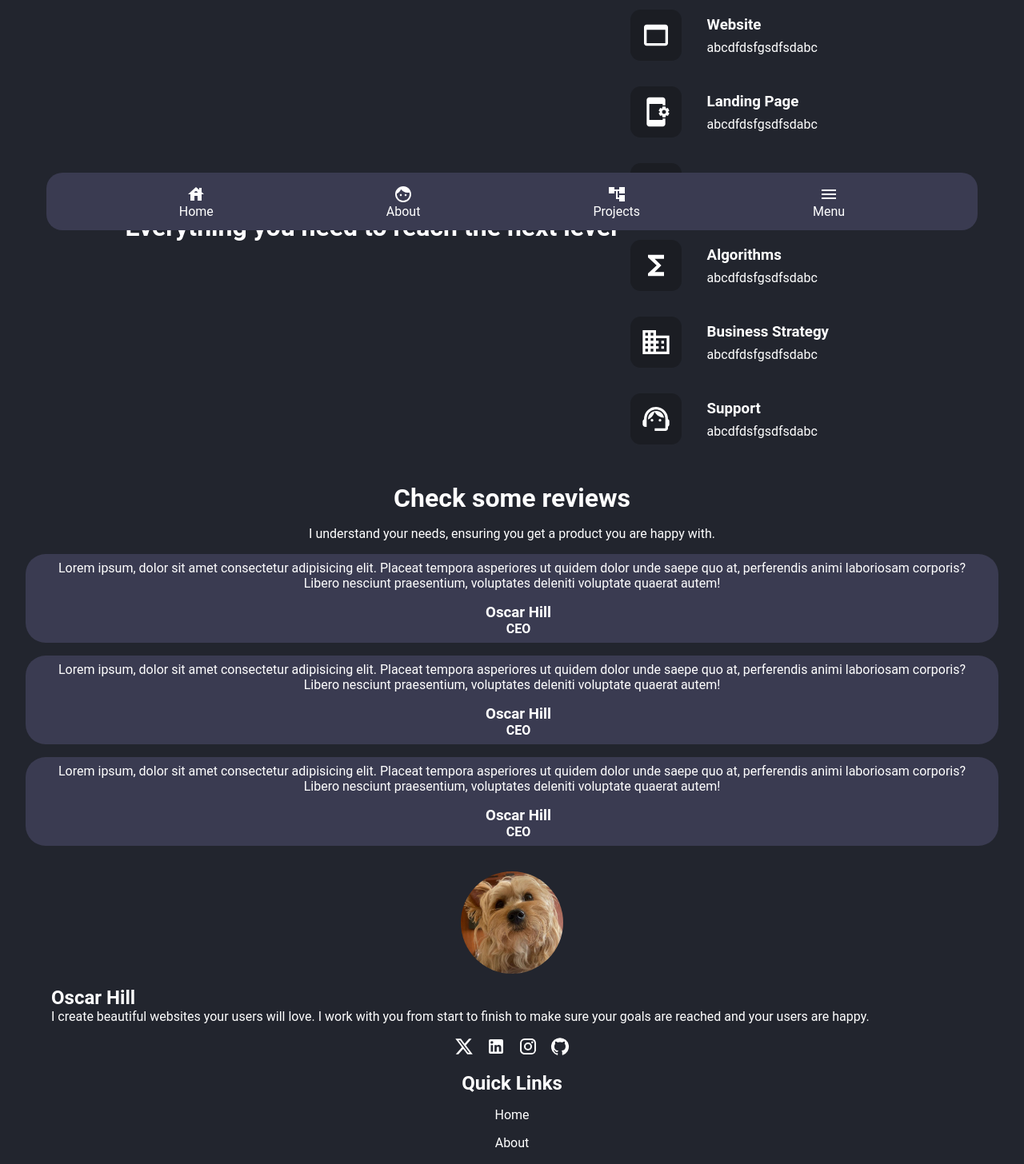
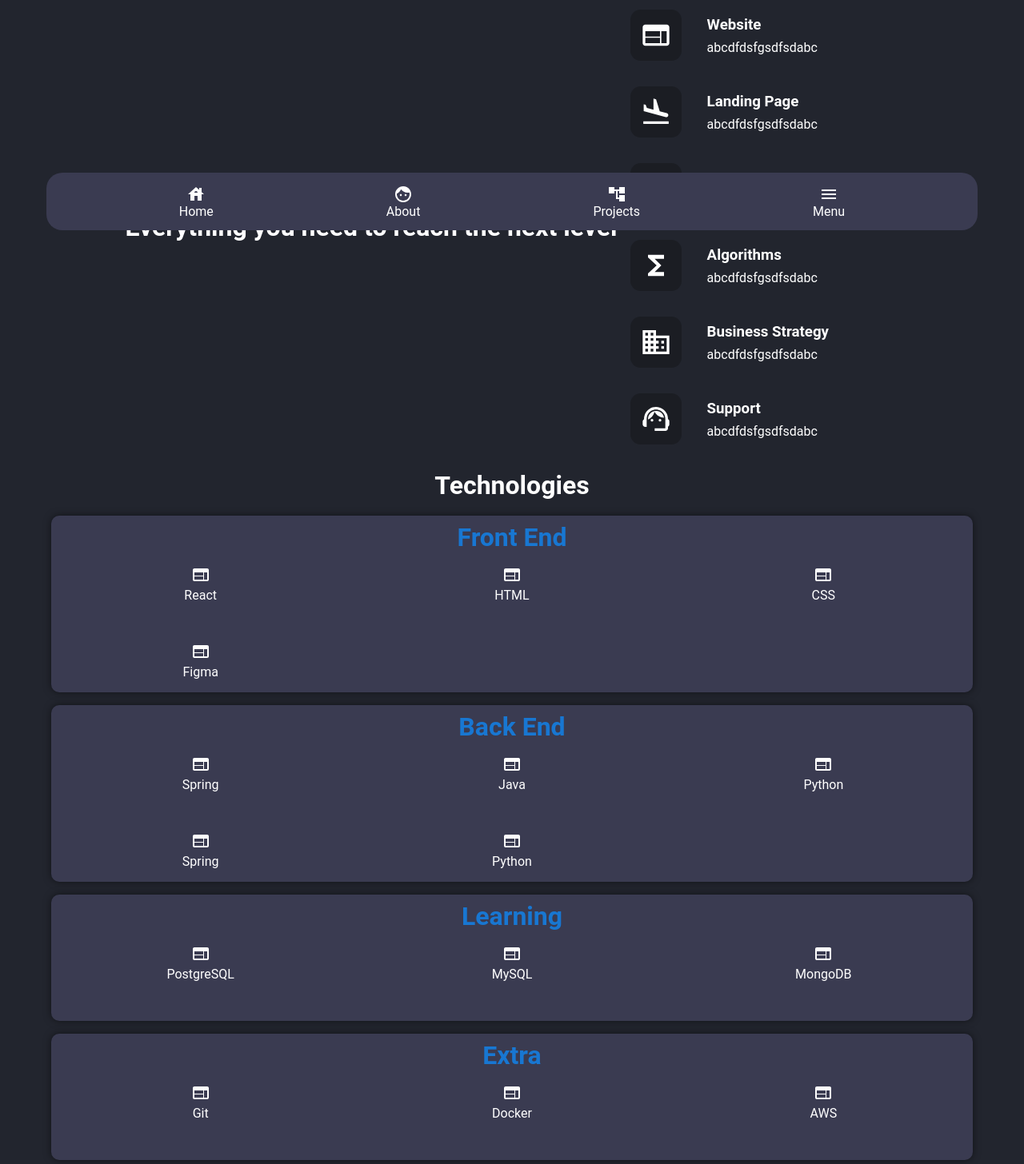
Before and after one commit to oscarhillz/CV, a React (Vite) app: page / in a window 1280 px wide. Shown: the part 500-1956 px from the top of the page at 80% size. Built offline with nearby package versions, Linux system fonts and the light colour scheme.

Commit message:
add Technology & efectos en testimonios

```diff
--- a/src/components/Footer/Footer.jsx
+++ b/src/components/Footer/Footer.jsx
@@ -22,7 +22,7 @@ export default function Footer() {
       <div className="footer-text">
         <Container>
           <h2>Oscar Hill</h2>
-          <p>I create beautiful websites your users will love. I work with you from start to finish to make sure your goals are reached and your users are happy.</p>
+          <p>I design and develop custom software solutions, spanning both front end and back end. I collaborate with you from the initial phase to the final delivery, ensuring your goals are met and that you achieve the best possible outcomes.</p>
         </Container>
       </div>
 
--- /dev/null
+++ b/src/components/Technology/Technology.css
@@ -0,0 +1,25 @@
+
+.Technology{
+    display: flex;
+    flex-direction: column;
+    align-items: center;
+
+    width: 90vw;
+    background-color: var(--main-bg-color-3);
+    border-radius: 10px;
+    margin-bottom: 1rem;
+    padding-top: 0.5rem;
+    color: var(--main-bt-color);
+    box-shadow: 0 0 10px rgba(0, 0, 0, 0.5);
+
+    & .TechnologyContainer {
+      display: grid;
+      grid-template-columns: repeat(3, 1fr);
+      grid-template-rows: minmax(5rem, auto);
+      grid-gap: 1rem;
+      margin: 1rem 0;
+      color: var(--main-txt-color);
+      width: 100%;
+    }
+
+}
--- /dev/null
+++ b/src/components/Technology/Technology.jsx
@@ -0,0 +1,18 @@
+import './Technology.css'
+
+
+export default function Technology({titulo, listaIconos, listaNombreIconos}) {
+return (
+    <div className="Technology">
+        <h1>{titulo}</h1>
+        <div className="TechnologyContainer">
+            {listaIconos.map((icono, index) => (
+                <div key={index}>
+                    {icono}
+                    <p>{listaNombreIconos[index]}</p>
+                </div>
+            ))}
+        </div>
+    </div>
+);
+}
--- a/src/components/Testimonio/Testimonio.css
+++ b/src/components/Testimonio/Testimonio.css
@@ -3,4 +3,5 @@
     background-color: var(--main-bg-color-3);
     border-radius: 25px;
     padding: 0.5rem;
+    box-shadow: 0 0 10px rgba(0, 0, 0, 0.5);
 }
--- a/src/layouts/About/About.jsx
+++ b/src/layouts/About/About.jsx
@@ -1,6 +1,6 @@
 import './About.css';
 
-import { Container } from "@mui/material";
+import { Button, Container } from "@mui/material";
 import Footer from "../../components/Footer/Footer";
 import Navbar from "../../components/Navbar/Navbar";
 
@@ -13,11 +13,12 @@ export default function About() {
       <div className="AboutHeader">
         <h2>Welcome!</h2>
         <h1>I'm Oscar</h1>
+        <Button variant="contained" color="primary">Download CV</Button>
         <div className="AboutHeaderIMG"></div>
       </div>
 
       <Container>
-        <p>I am a web developer who loves to create beautiful websites that users will love. I work with you from start to finish to make sure your goals are reached and your users are happy.</p>
+        <p>I design and develop custom software solutions, spanning both front end and back end. I collaborate with you from the initial phase to the final delivery, ensuring your goals are met and that you achieve the best possible outcomes.</p>
         <br />
         <p>Lorem ipsum dolor sit amet consectetur adipisicing elit. Molestiae deleniti perspiciatis non iste eius ad distinctio iure et repellendus? Repudiandae sequi mollitia error porro debitis, minima consequatur qui sunt illum!</p>
         <br />
--- a/src/layouts/Home/Home.css
+++ b/src/layouts/Home/Home.css
@@ -14,6 +14,8 @@ a{
     --main-bg-color-2: rgb(27, 29, 35);
     --main-bg-color-3: rgb(58, 59, 81);
     --main-txt-color: rgb(255, 255, 255);
+
+    --main-bt-color: rgb(24, 119, 210);
 }
 
 body{
@@ -31,7 +33,15 @@ body{
     text-align: center;
 
     & h1{
-        margin: 2rem 0;
+        margin: 1rem 0;
+    }
+
+    & h2{
+        color: var(--main-bt-color);
+    }
+
+    & Button{
+        margin-top: 2rem;
     }
 }
 
@@ -55,7 +65,15 @@ body{
     padding: 1rem;
 }
 
-.About{
+.Technologies{
+    display: flex;
+    flex-direction: column  ;
+    justify-content: center;
+    align-items: center;
+    text-align: center;
+}
+
+/* .About{
     display: flex;
     flex-wrap: wrap;
     justify-content: center;
@@ -91,7 +109,7 @@ body{
         position: relative;
         top: 60%;
     }
-}
+} */
 
 .Testimony{
     display: flex;
@@ -102,6 +120,7 @@ body{
     gap: 1rem;
     padding: 1rem;
 
+
     & .Testimony-Card{
         display: flex;
         flex-direction: column;
--- a/src/layouts/Home/Home.jsx
+++ b/src/layouts/Home/Home.jsx
@@ -1,14 +1,16 @@
 import './Home.css'
 import Navbar from '../../components/Navbar/Navbar';
 import Footer from '../../components/Footer/Footer'
+
+import Technology from '../../components/Technology/Technology';
 
 import Tarjeta from '../../components/Tarjeta/Tarjeta';
 import Testimonio from '../../components/Testimonio/Testimonio';
 
 import Button from '@mui/material/Button';
-import SearchIcon from '@mui/icons-material/Search';
 import { Container } from '@mui/material';
-import WebAssetIcon from '@mui/icons-material/WebAsset';
+import WebIcon from '@mui/icons-material/Web';
+import FlightLandIcon from '@mui/icons-material/FlightLand';
 import AppSettingsAltIcon from '@mui/icons-material/AppSettingsAlt';
 import FunctionsIcon from '@mui/icons-material/Functions';
 import BusinessIcon from '@mui/icons-material/Business';
@@ -18,13 +20,19 @@ import SupportAgentIcon from '@mui/icons-material/SupportAgent';
 
 export default function Home() {
   const tarjetas = [
-    { titulo: 'Website',           description: 'abcdfdsfgsdfsdabc', icon: <WebAssetIcon        sx={{ fontSize: 40 }} /> },
-    { titulo: 'Landing Page',      description: 'abcdfdsfgsdfsdabc', icon: <AppSettingsAltIcon  sx={{ fontSize: 40 }} /> },
+    { titulo: 'Website',           description: 'abcdfdsfgsdfsdabc', icon: <WebIcon        sx={{ fontSize: 40 }} /> },
+    { titulo: 'Landing Page',      description: 'abcdfdsfgsdfsdabc', icon: <FlightLandIcon  sx={{ fontSize: 40 }} /> },
     { titulo: 'Custom Apps',       description: 'abcdfdsfgsdfsdabc', icon: <AppSettingsAltIcon       sx={{ fontSize: 40 }} /> },
     { titulo: 'Algorithms',        description: 'abcdfdsfgsdfsdabc', icon: <FunctionsIcon       sx={{ fontSize: 40 }} /> },
     { titulo: 'Business Strategy', description: 'abcdfdsfgsdfsdabc', icon: <BusinessIcon          sx={{ fontSize: 40 }} /> },
     { titulo: 'Support',           description: 'abcdfdsfgsdfsdabc', icon: <SupportAgentIcon    sx={{ fontSize: 40 }} /> }
   ];
+
+  const listaTechnology = [
+    {titulo: 'Front End', listaIconos: [<WebIcon />, <WebIcon />, <WebIcon />, <WebIcon />], listaNombreIconos: ['React', 'HTML', 'CSS', 'Figma']},
+    {titulo: 'Back End', listaIconos: [<WebIcon />, <WebIcon />, <WebIcon />, <WebIcon />, <WebIcon />], listaNombreIconos: ['Spring', 'Java', 'Python', 'Spring', 'Python',]},
+    {titulo: 'Learning', listaIconos: [<WebIcon />, <WebIcon />, <WebIcon />], listaNombreIconos: ['PostgreSQL', 'MySQL', 'MongoDB']},
+    {titulo: 'Extra', listaIconos: [<WebIcon />, <WebIcon />, <WebIcon />], listaNombreIconos: ['Git', 'Docker', 'AWS']}]
 
   return (
     <>
@@ -33,8 +41,8 @@ export default function Home() {
       <body>
         <div className="Hero">
           <h2>Software Developer</h2>
-          <h3>Full Stack</h3>
           <h1>Oscar Hill</h1>
+          <h4>Full Stack React & Spring Boot</h4>
           <Button size="large" variant="contained">Contact</Button>
         </div>
 
@@ -60,6 +68,15 @@ export default function Home() {
             </div>
           </div>
         </div> */}
+
+        <div className="Technologies">
+          <h1>Technologies</h1>
+          <br />
+          {listaTechnology.map((technology, index) => {
+            return <Technology key={index} titulo={technology.titulo} listaIconos={technology.listaIconos} listaNombreIconos={technology.listaNombreIconos} />;
+          })}
+        </div>
+
 
         <div className="Testimony">
           <h1>Check some reviews</h1>
```
